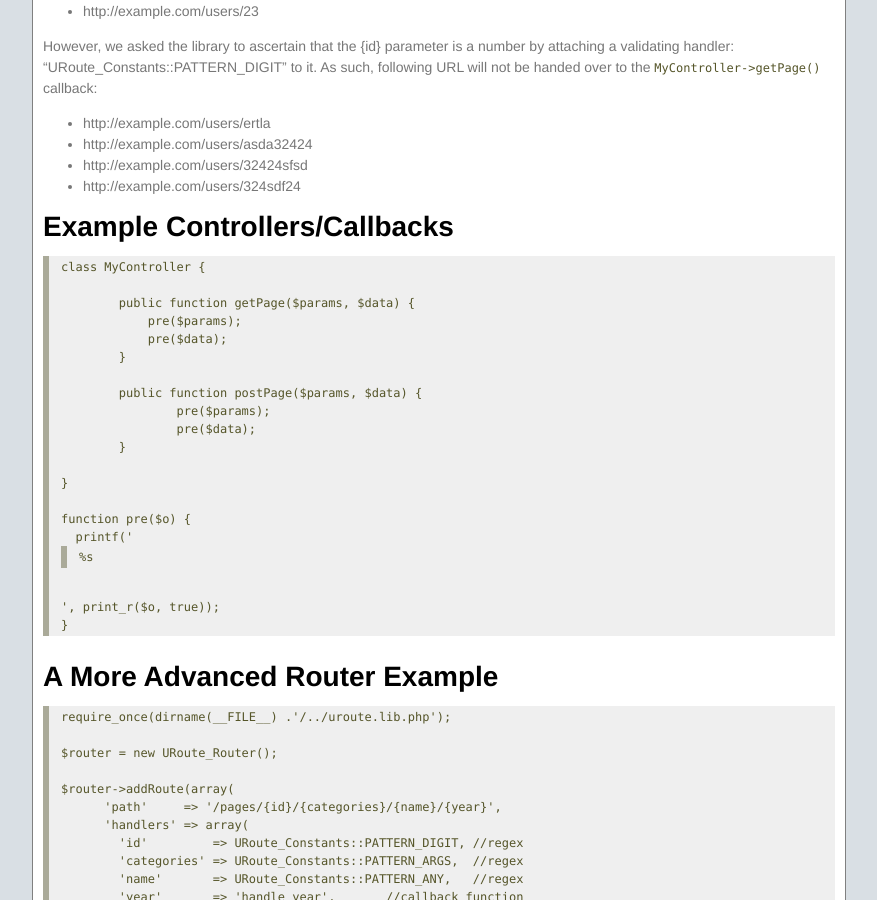
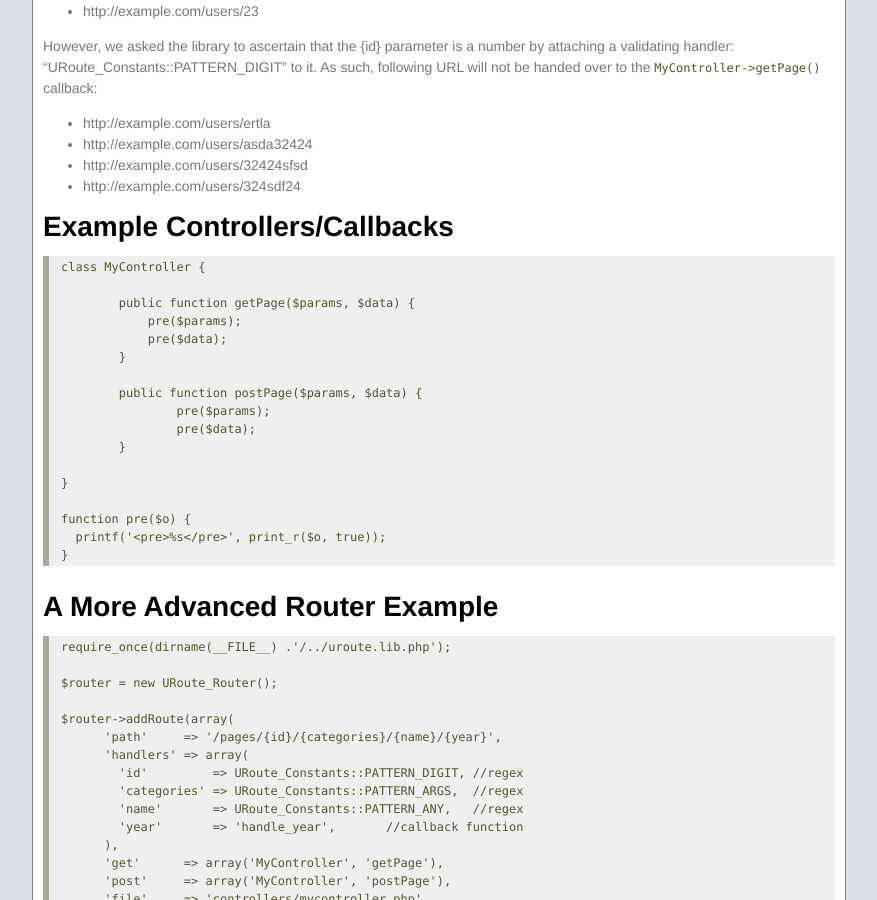
Before and after one commit to ioseb/URoute, a Jekyll site: the page built from index.md, in a window 1280 px wide and 900 px high, scrolled down 933 px. Shown: the whole window, without its empty margins (289-1166 px from the left). Built offline with Jekyll 4.4.1, drawn with Linux system fonts in a browser that asks for light colours; nearby versions of some CDN libraries; Markdown is read by kramdown in place of the engine named in the settings.

Commit message:
fixed lt

```diff
--- a/index.md
+++ b/index.md
@@ -79,7 +79,7 @@ class MyController {
 }
 
 function pre($o) {
-  printf('<pre>%s</pre>', print_r($o, true));
+  printf('&lt;pre&gt;%s&lt;/pre&gt;', print_r($o, true));
 }
 </pre>
 
```
